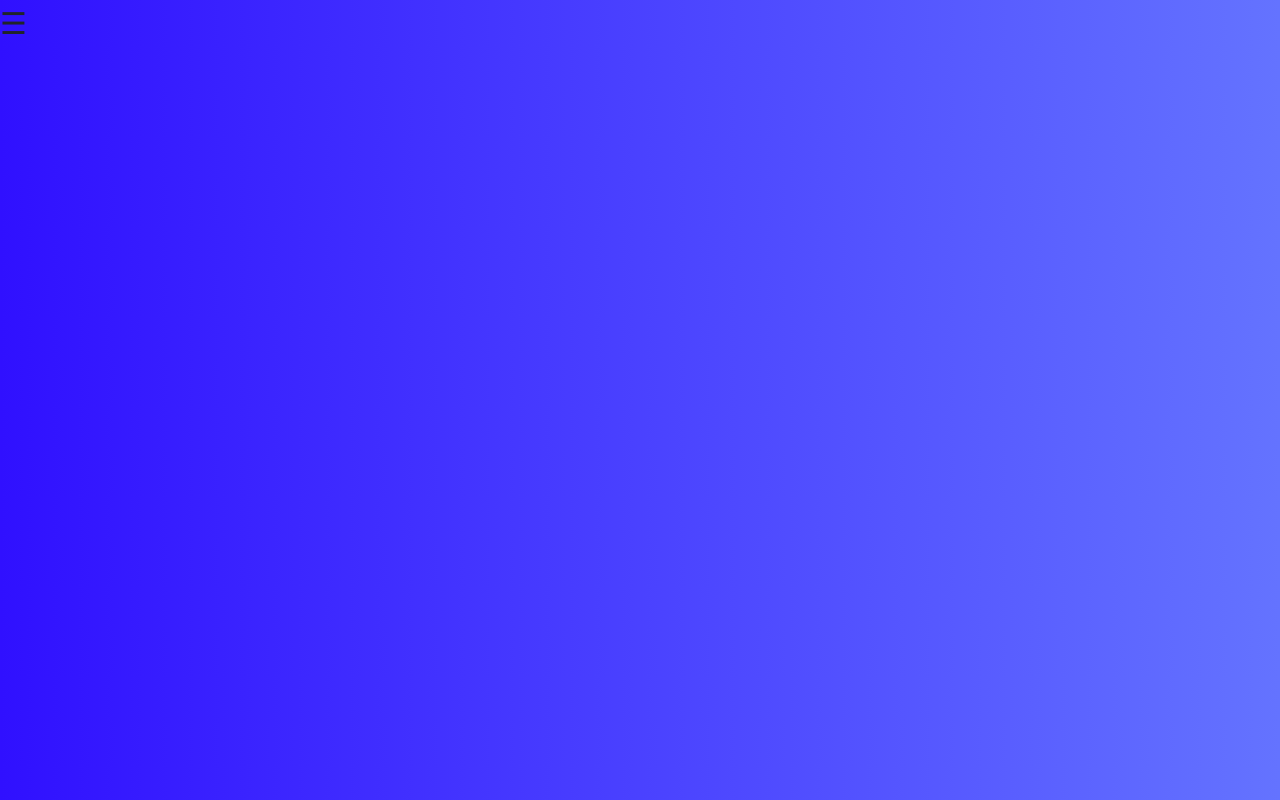
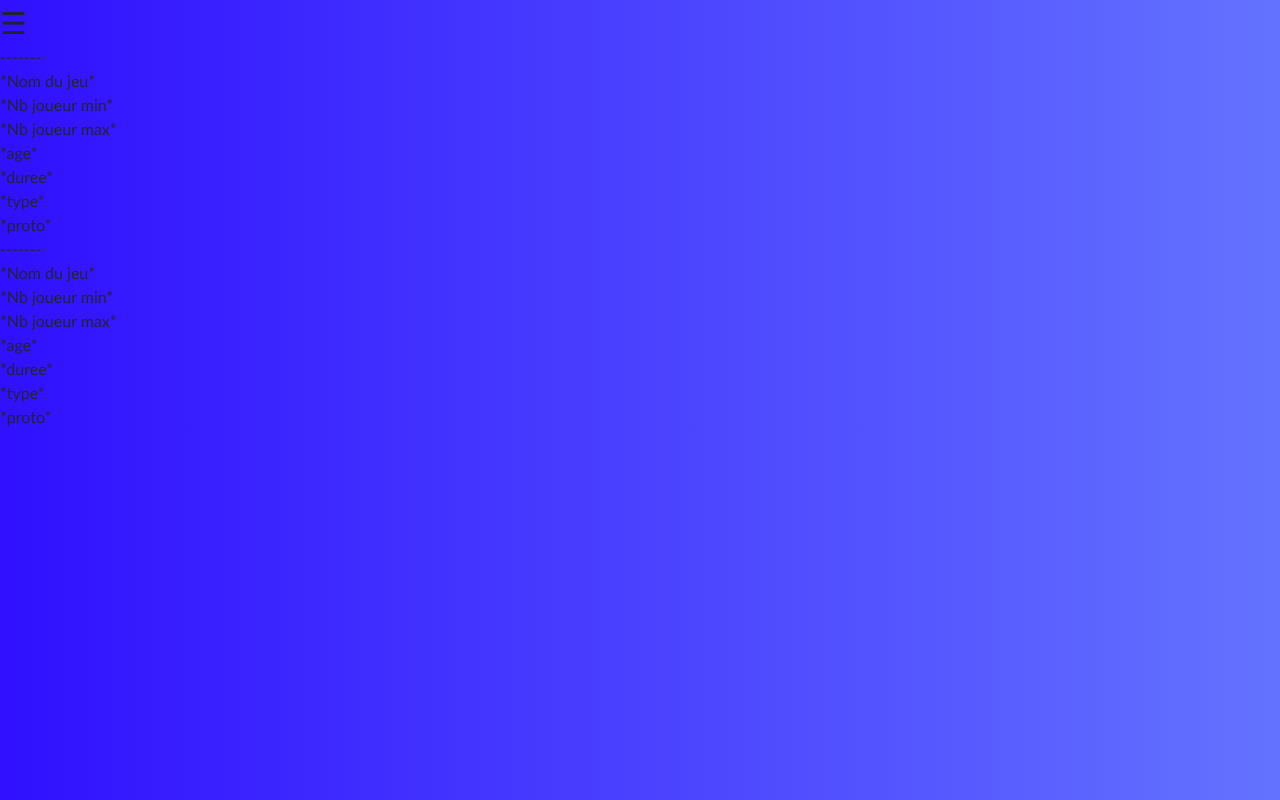
Before and after one commit to birane906/AWI, a React (Create React App) app in the folder client/: page /dashboard/jeux in a window 1280 px wide. Built offline with nearby package versions, Linux system fonts and the light colour scheme.

Commit message:
feature Jeu began

```diff
--- a/client/src/App.js
+++ b/client/src/App.js
@@ -6,6 +6,7 @@ import Login from "./components/login/Login"
 import Dashboard from "./components/dashboard/Dashboard"
 import TestComponent from "./components/dashboard/TestComponent"
 import Festivals from "./components/festival/Festivals"
+import Jeux from "./components/jeu/Jeux"
 
 const App = () => {
     return (
@@ -17,11 +18,13 @@ const App = () => {
                 <Route path="/login" component={Login}/>
                 <Route path="/dashboard" component={() =>
                     <Dashboard>
+                        <Festivals title="festivals" path="/dashboard/festivals"/>
+                        <Jeux title="Jeux" path="/dashboard/jeux"/>
                         <TestComponent title="Welcome" path="/dashboard/welcome"/>
                         <TestComponent title="Hi" path="/dashboard/hi"/>
                         <TestComponent title="Hello" path="/dashboard/hello"/>
                         <TestComponent title="Sup" path="/dashboard/sup"/>
-                        <Festivals title="festivals" path="/dashboard/festivals"/>
+
                     </Dashboard>
                 }/>
             </Router>
--- /dev/null
+++ b/client/src/components/jeu/Jeu.js
@@ -0,0 +1,36 @@
+import React from 'react'
+
+function Jeu() {
+    return (
+        <div>
+            <div>
+            -------
+            </div>
+            <div>
+            *Nom du jeu*
+            </div>
+            <div>
+            *Nb joueur min*
+            </div>
+            <div>
+            *Nb joueur max*
+            </div>
+            <div>
+            *age*
+            </div>
+            <div>
+            *duree*
+            </div>
+            <div>
+            *type*
+            </div>
+            <div>
+            *proto*
+            </div>
+        </div>
+
+
+    )
+}
+
+export default Jeu
--- /dev/null
+++ b/client/src/components/jeu/Jeux.js
@@ -0,0 +1,13 @@
+import React from 'react'
+import Jeu from './Jeu'
+
+function Jeux(props) {
+    return (
+        <div>
+            <Jeu/>
+            <Jeu/>
+        </div>
+    )
+}
+
+export default Jeux
```
